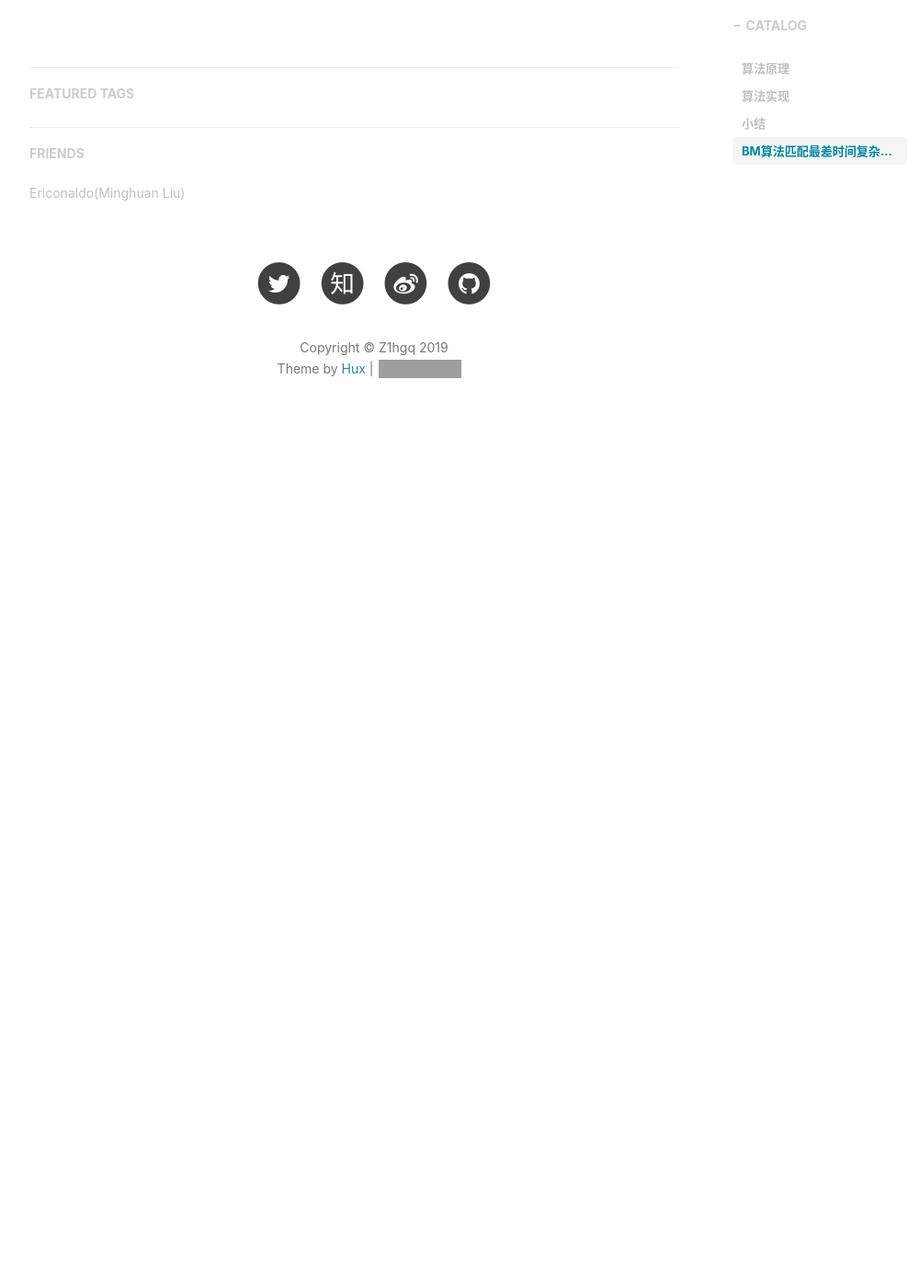
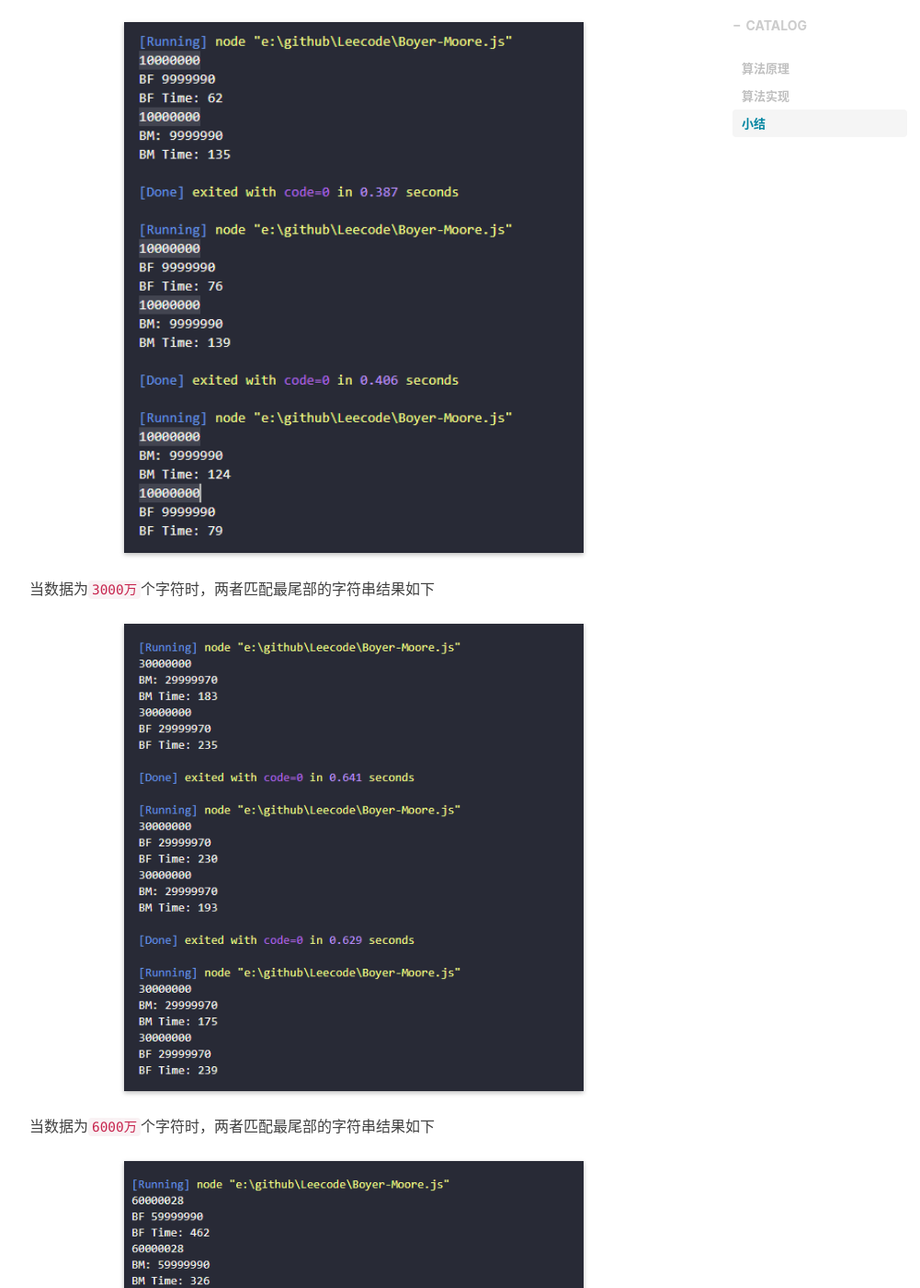
Before and after one commit to Z1hgq/Z1hgq.github.io, a Jekyll site: the page built from _posts/2019-09-29-Boyer-Moore--JavaScript.markdown, in a window 1280 px wide and 1400 px high, scrolled down 5676 px. Shown: the whole window at 92% size, without its empty margins (233-1234 px from the left). Built offline with Jekyll 4.4.1, drawn with Linux system fonts in a browser that asks for light colours; nearby versions of some CDN libraries; comment, search, counter and statistics services are not loaded; before the commit the page ends 6181 px from its top, so only the background shows below that; grey boxes are pictures that could not be loaded.

Commit message:
update BM

````diff
--- a/_posts/2019-09-29-Boyer-Moore--JavaScript.markdown
+++ b/_posts/2019-09-29-Boyer-Moore--JavaScript.markdown
@@ -124,9 +124,12 @@ function good(goodS, child) {
 
 ## 小结
 
-- BM算法匹配最差时间复杂度为`O(mn)`，最佳为`O(n/m)`。
+- BM算法匹配最差时间复杂度为`O(mn)`，最佳为`O(n/m)`
+
 ---
+
 - 下面是从左往右暴力匹配的算法
+
 ```js
 function Bf(parent,child){
     for(let i = 0;i < parent.length; i++){
@@ -145,3 +148,8 @@ function Bf(parent,child){
 }
 ```
 当数据为`1000万`个字符时，两者匹配最尾部的字符串结果如下
+<img class="shadow" src="/img/20190930/p13.png" width="500">
+当数据为`3000万`个字符时，两者匹配最尾部的字符串结果如下
+<img class="shadow" src="/img/20190930/p14.png" width="500">
+当数据为`6000万`个字符时，两者匹配最尾部的字符串结果如下
+<img class="shadow" src="/img/20190930/p15.png" width="500">
````
Also changed, not shown: img/20190930/p13.png (added), img/20190930/p14.png (added), img/20190930/p15.png (added), img/20190930/p16.png (added), 1 other file.
